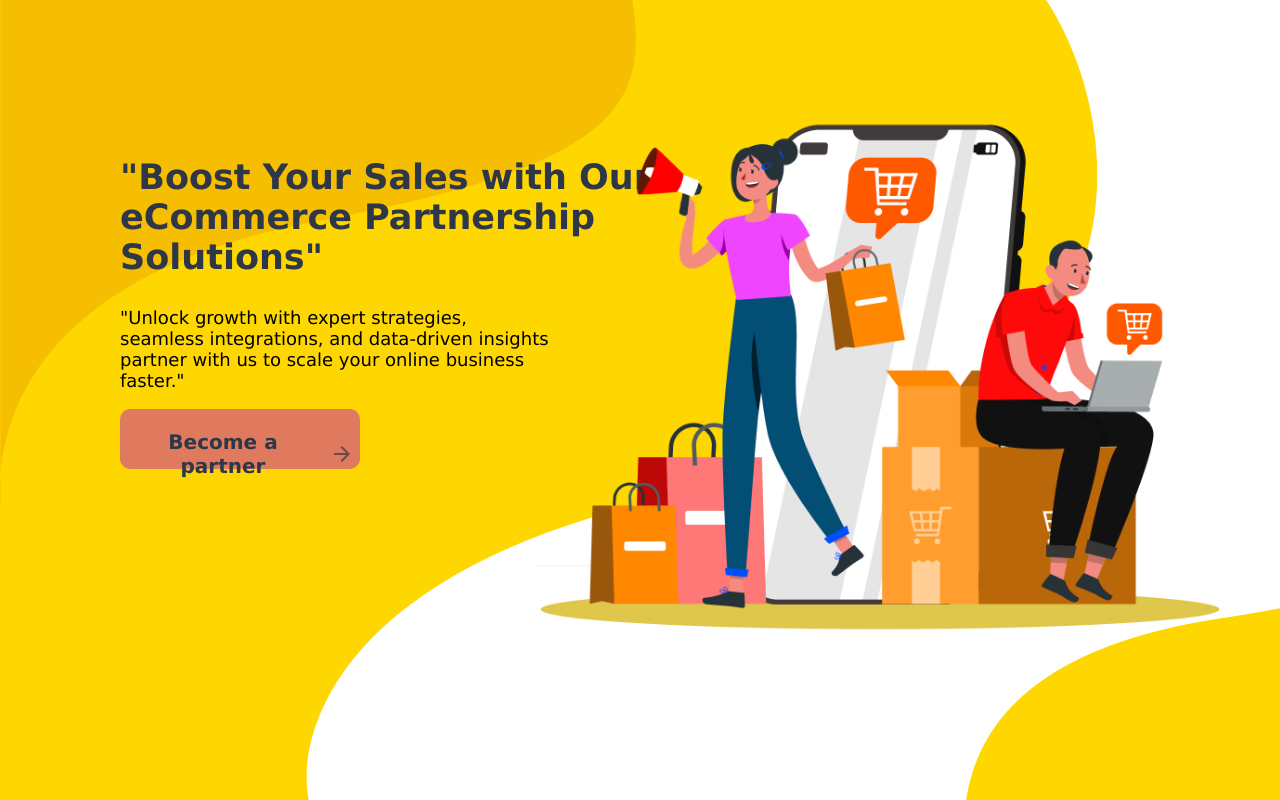
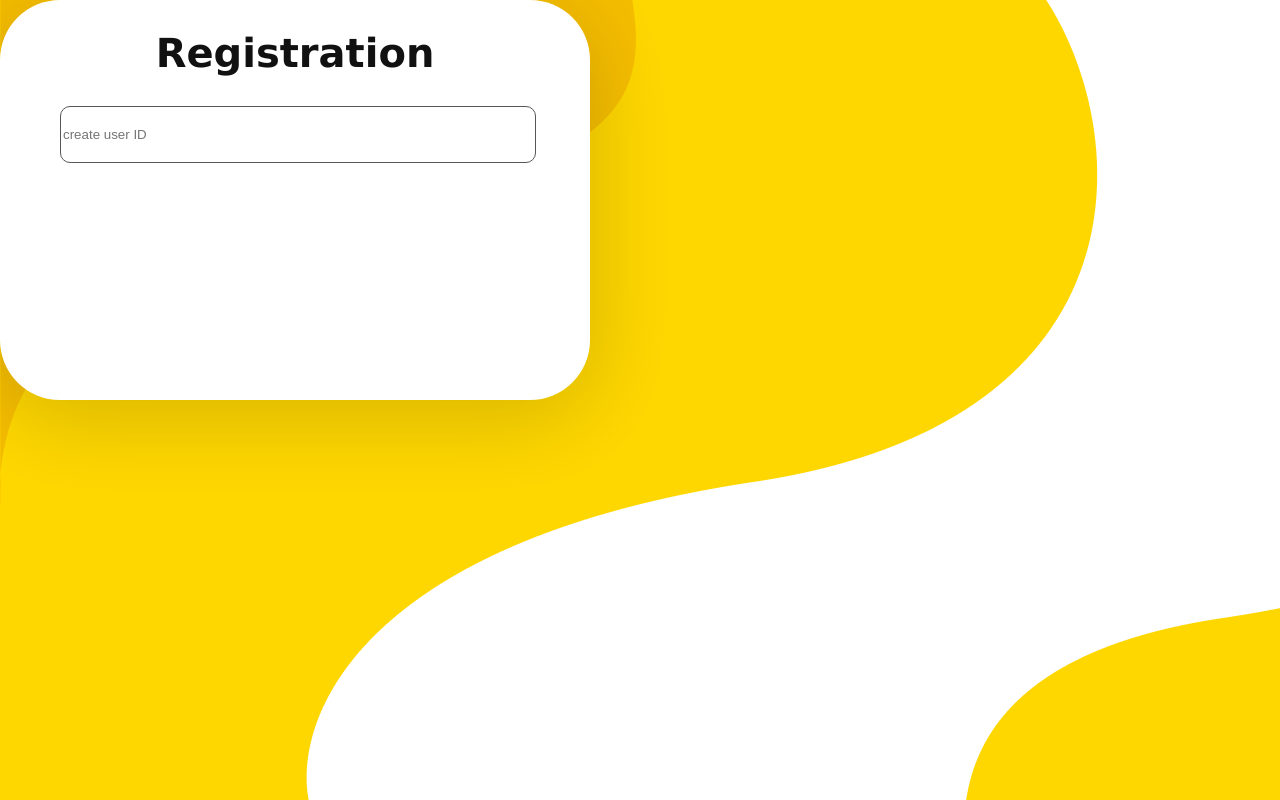
Before and after one commit to sahilkarnekar1/startUpFrontShop, a React (Vite) app: page / in a window 1280 px wide. Built offline with nearby package versions, Linux system fonts and the light colour scheme.

Commit message:
test commit

```diff
--- a/src/App.jsx
+++ b/src/App.jsx
@@ -7,8 +7,8 @@ function App() {
   return (
     <>
     <div>
-        <LandingPage/>
-        {/* <ShopRegistration/> */}
+        {/* <LandingPage/> */}
+        <ShopRegistration/>
     </div>
 
     </>
```
